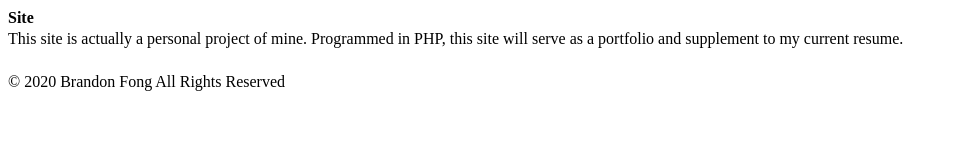
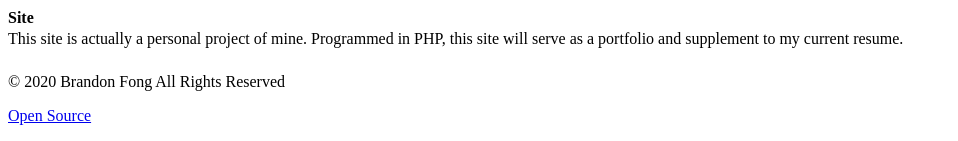
Before and after one commit to BrandonMFong/site, a PHP site: page / in a window 1280 px wide. Shown: the part 1239-1380 px from the top of the page, without its empty margins (0-958 px from the left). Before the commit the page ends 1330 px from the top, so only its background shows below. Run offline with PHP 8.4, Linux system fonts and the light colour scheme.

Commit message:
Adding open source link

```diff
--- a/index.php
+++ b/index.php
@@ -62,6 +62,7 @@
         <?php
             echo "<footer>";
             echo "<p>© " .  str_replace("@year", date("Y"), $XMLReader->Footer->Copyright) . "</p>";
+            echo "<p><a href=\"https://github.com/BrandonMFong/Site\">Open Source</a></p>";
             echo "</footer>";
         ?>
     </body>
```
